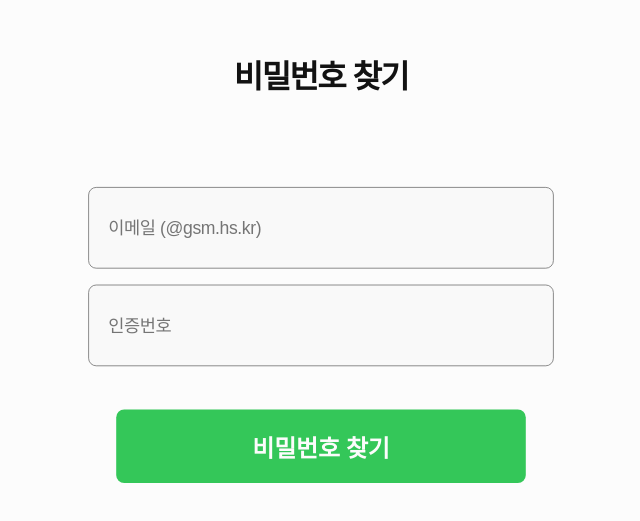
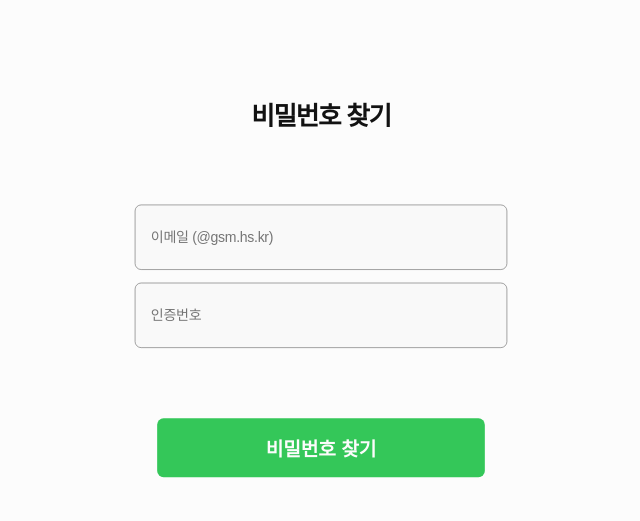
Before and after one commit to Team-MindWay/DaeSupeeeBro-FrontEnd, a React (Create React App) app: page /findpassword in a window 1280 px wide. Shown: the part 125-646 px from the top of the page, without its empty margins (319-959 px from the left). Built offline with nearby package versions, Linux system fonts and the light colour scheme.

Commit message:
style: FindPassword(비밀번호 찾기) page px 단위 rem으로 변경

```diff
--- a/src/pages/FindPasswordPage/index.jsx
+++ b/src/pages/FindPasswordPage/index.jsx
@@ -6,13 +6,9 @@ function FindPasswordPage() {
     <S.Container>
       <S.Title>비밀번호 찾기</S.Title>
       <S.Wrapper>
-        <InputBox
-          type="text"
-          text="이메일 (@gsm.hs.kr)"
-          width="536px"
-          eye={false}
+        <InputBox type="text" text="이메일 (@gsm.hs.kr)" width="33.5rem" eye={false}
         />
-        <InputBox type="text" text="인증번호" width="536px" />
+        <InputBox type="text" text="인증번호" width="33.5rem" />
       </S.Wrapper>
       <S.Button>비밀번호 찾기</S.Button>
     </S.Container>
--- a/src/pages/FindPasswordPage/style.js
+++ b/src/pages/FindPasswordPage/style.js
@@ -1,6 +1,7 @@
 import styled from "styled-components";
 
 export const Container = styled.div`
+  transform: scale(0.8, 0.8);
   width: 100vw;
   height: 100vh;
   display: flex;
@@ -10,32 +11,31 @@ export const Container = styled.div`
 
 export const Title = styled.div`
   position: absolute;
-  top: 120px;
+  top: 7.5rem;
   color: #121212;
   text-align: center;
-  font-size: 40px;
+  font-size: 2.5rem;
   font-weight: 700;
   font-feature-settings: "liga" off, "clig" off;
-  letter-spacing: -2px;
+  letter-spacing: -0.125rem;
 `;
 
 export const Button = styled.button`
-  width: 512px;
-  height: 92px;
+  width: 32rem;
+  height: 5.75rem;
   position: absolute;
-  bottom: 140px;
+  top: 39rem;
   background-color: #34c759;
   color: #fcfcfc;
   border: none;
-  border-radius: 10px;
-  font-size: 30px;
-  font-family: "Prestandard";
+  border-radius: 0.625rem;
+  font-size: 1.875rem;
   font-weight: 700;
-  letter-spacing: -0.16px;
+  letter-spacing: -0.01rem;
   cursor: pointer;
 `;
 
 export const Wrapper = styled.div`
   position: absolute;
-  top: 270px;
+  top: 16.875rem;
 `;
```
